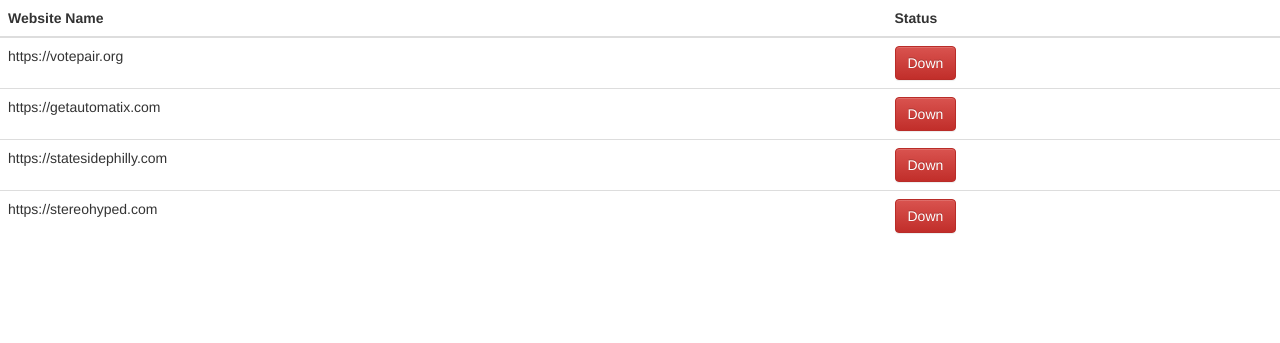
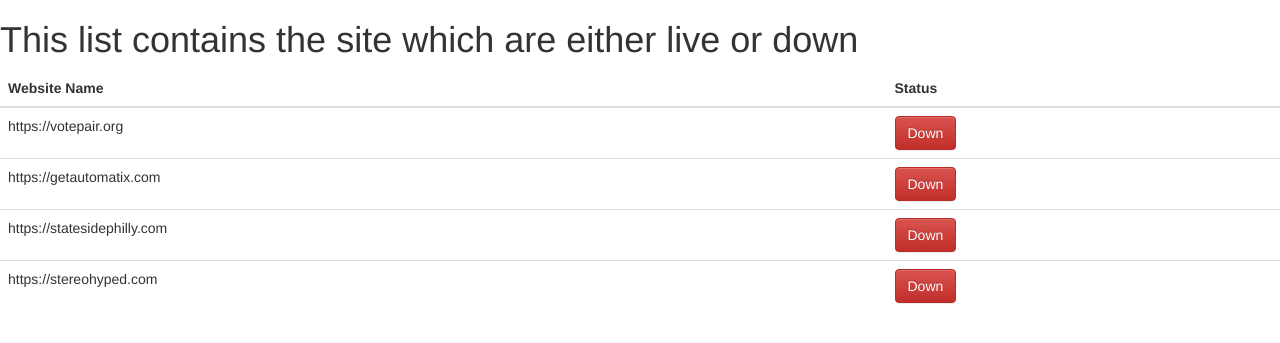
Before and after one commit to IamSabir/downtime-checker, a PHP site: page / in a window 1280 px wide. Shown: the top 343 px of the page. Run offline with PHP 8.4, Linux system fonts and the light colour scheme; data that the repository does not hold is empty.

Commit message:
added h1

```diff
--- a/index.php
+++ b/index.php
@@ -18,6 +18,9 @@
 </head>
 
 <body>
+    <h1 class="center">
+        This list contains the site which are either live or down
+    </h1>
 <table class='table'>
         <thead>
             <th>
@@ -32,7 +35,7 @@
 
         <?php
                 $URList = 'https://votepair.org, https://getautomatix.com, https://statesidephilly.com, https://stereohyped.com';
-                $up = "UP";
+                $up = "Live";
                 $down = "Down";
                 $URLs = explode(", " ,$URList);
                 foreach ($URLs as $URL) {
```
